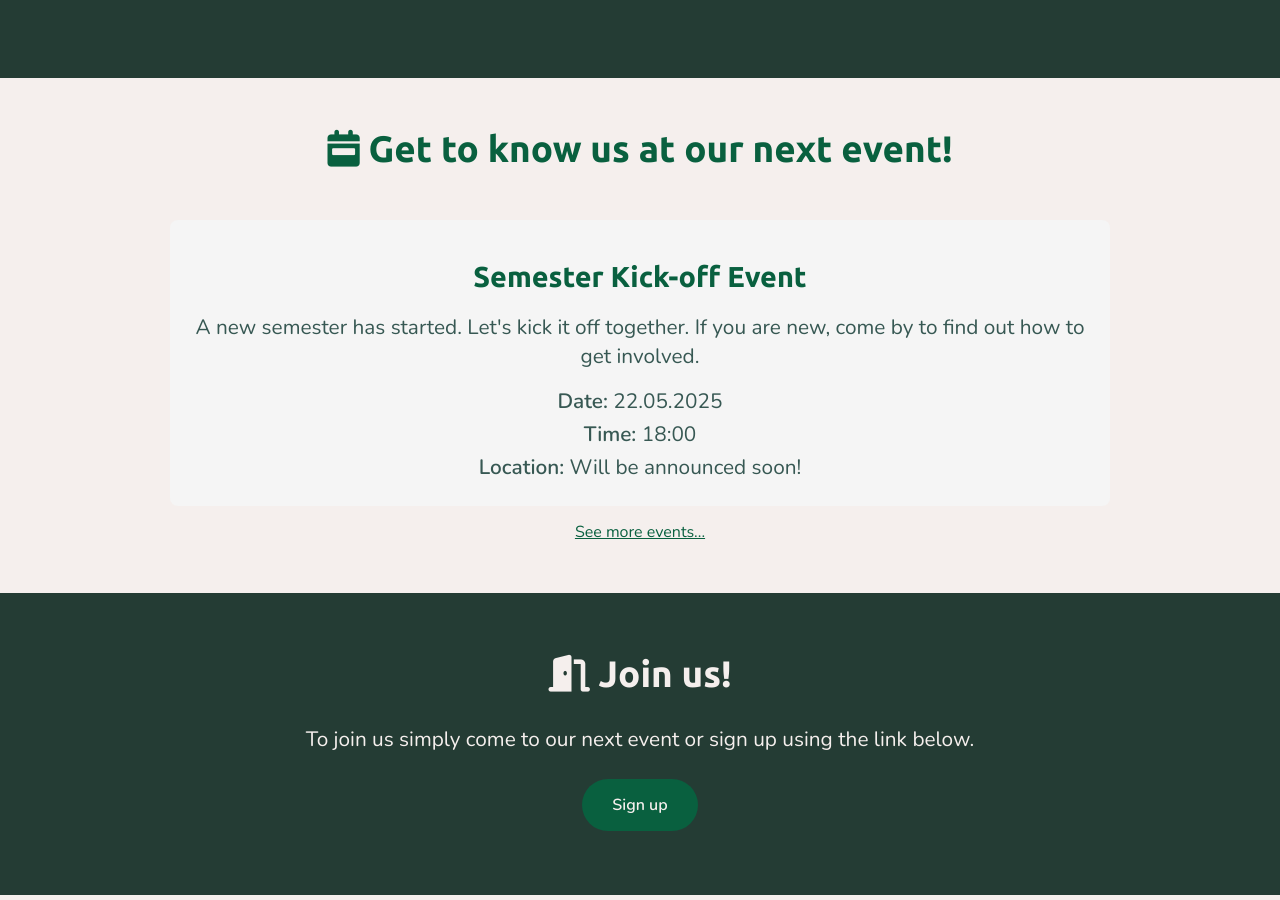
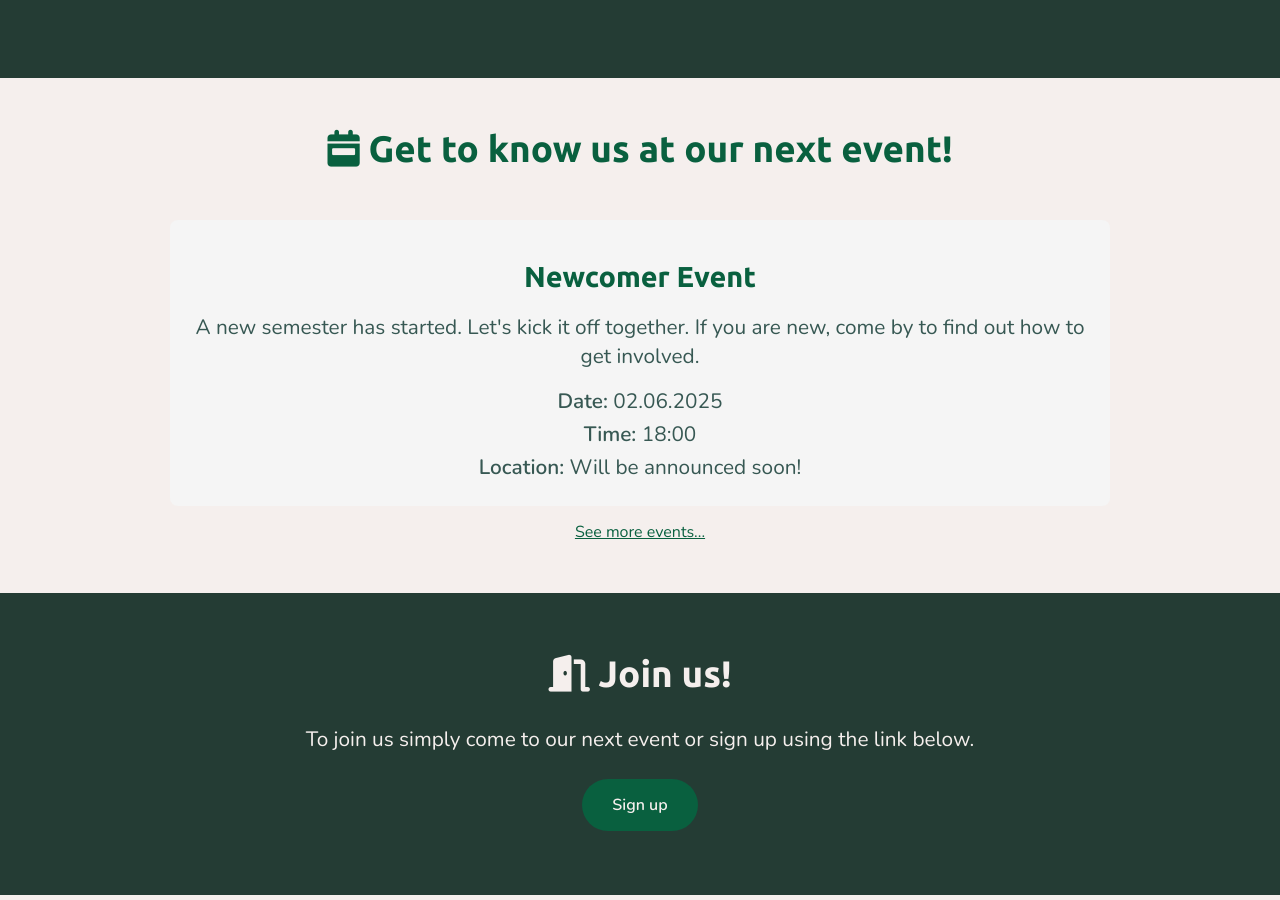
Before and after one commit to municharc/municharc.github.io, a Jekyll site: the page built from index.html, in a window 1280 px wide and 900 px high, scrolled down 1170 px. Built offline with Jekyll 4.4.1, drawn with Linux system fonts in a browser that asks for light colours; nearby versions of some CDN libraries.

Commit message:
update event

```diff
--- a/_includes/next_event.html
+++ b/_includes/next_event.html
@@ -1,5 +1,5 @@
-<h3>Semester Kick-off Event</h3>
+<h3>Newcomer Event</h3>
 <p>A new semester has started. Let's kick it off together. If you are new, come by to find out how to get involved.</p>
-<p><span>Date:</span> 22.05.2025</p>
+<p><span>Date:</span> 02.06.2025</p>
 <p><span>Time:</span> 18:00 </p>
 <p><span>Location:</span> Will be announced soon!</p>
```
